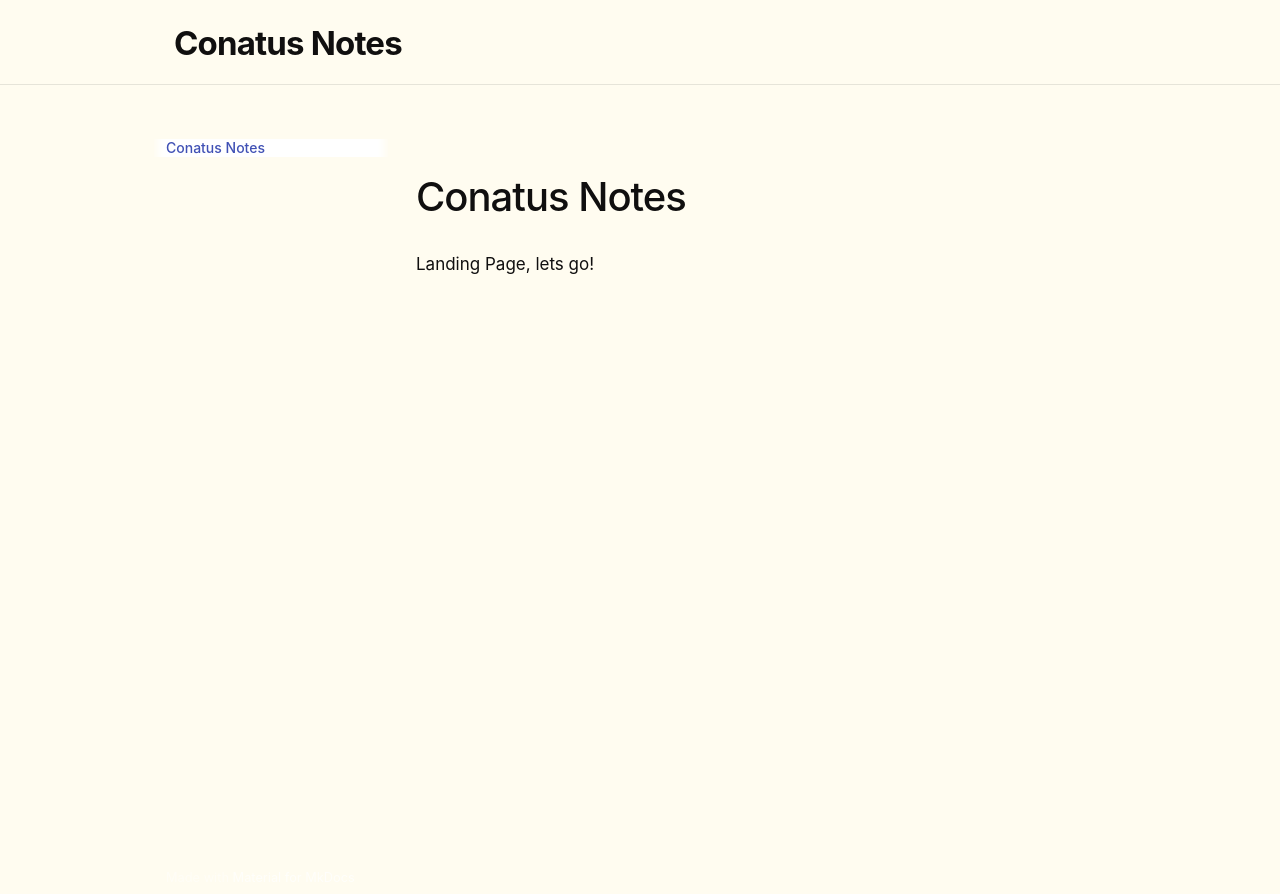
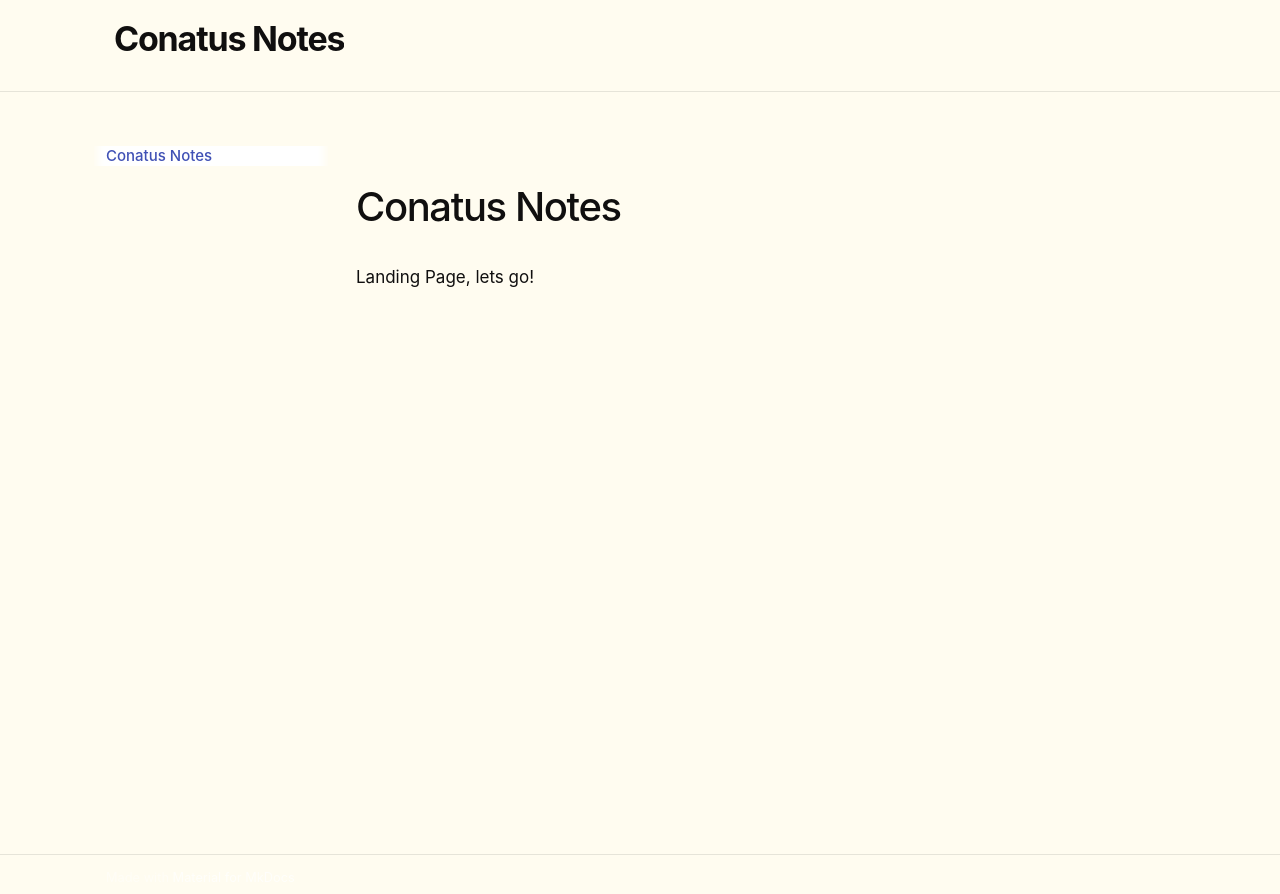
Before and after one commit to ConatusNotes/conatusnotes.github.io, an MkDocs documentation site: the page built from docs/index.md, in a window 1280 px wide. Shown: the top 894 px of the page. Built offline with MkDocs 1.6.1 and Material for MkDocs 9.7.7, drawn with Linux system fonts in a browser that asks for light colours.

Commit message:
Refactor CSS for layout and style improvements
Updated various CSS variables and styles for headers, tabs, and content layout. Adjusted font sizes and padding for improved design consistency.

```diff
--- a/docs/stylesheets/site.css
+++ b/docs/stylesheets/site.css
@@ -1,15 +1,17 @@
+
 :root {
   --paper: #fffcf0;
   --paper-2: #f2f0e5;
   --ink: #100f0f;
   --muted: #6f6e69;
+  --faint: #878580;
   --border: #e6e4d9;
 
   --purple: #5e409d;
-  --purple-hover: #8b7ec8;
+  --purple-hover: #735eb5;
 
   --orange: #bc5215;
-  --orange-hover: #da702c;
+  --orange-light: #da702c;
 
   --md-default-bg-color: var(--paper);
   --md-default-fg-color: var(--ink);
@@ -33,10 +35,17 @@ body {
   font-family:
     -apple-system,
     BlinkMacSystemFont,
-    "Segoe UI",
+    "Helvetica Neue",
     Helvetica,
     Arial,
     sans-serif;
+}
+
+
+/* overall width */
+
+.md-grid {
+  max-width: 1100px;
 }
 
 
@@ -45,40 +54,48 @@ body {
    ========================================================= */
 
 .md-header {
-  height: 4.25rem;
+  height: 4.6rem;
 
   background: var(--paper);
   color: var(--ink);
 
+  box-shadow: none;
   border-bottom: 1px solid var(--border);
-  box-shadow: none;
 }
 
 .md-header__inner {
-  max-width: 1050px;
-  height: 4.25rem;
+  max-width: 1100px;
+  height: 4.6rem;
 
+  display: flex;
   align-items: center;
 }
 
-/* Hide Material logo, but keep mobile menu */
+
+/* remove Material logo */
+
 .md-header__button.md-logo {
   display: none !important;
 }
 
-/* Personal-site title */
+
+/* title */
+
 .md-header__title {
   margin-left: 0;
 
   color: var(--ink);
 
-  font-size: 1.65rem;
+  font-size: 1.7rem;
   font-weight: 500;
-  letter-spacing: -0.025em;
+  letter-spacing: -0.035em;
+
+  line-height: 1;
 }
 
 
-/* Remove Material search/source clutter */
+/* hide search + github/source junk */
+
 .md-search,
 .md-header__source {
   display: none;
@@ -86,26 +103,33 @@ body {
 
 
 /* =========================================================
-   DESKTOP NAVIGATION / TABS
+   TOP TABS
    ========================================================= */
 
 /*
-   Pull the tabs into the header so the title sits on the
-   left and navigation sits on the right.
+   Material normally puts tabs below the header.
+   Pull them upward so they sit on the same row as the title.
 */
 
 .md-tabs {
-  height: 4.25rem;
-  margin-top: -4.25rem;
+  height: 4.6rem;
+
+  margin-top: -4.6rem;
 
   background: transparent;
+  color: var(--ink);
+
   border: 0;
+  box-shadow: none;
 
   pointer-events: none;
+
+  position: relative;
+  z-index: 4;
 }
 
 .md-tabs__inner {
-  max-width: 1050px;
+  max-width: 1100px;
   height: 100%;
 
   display: flex;
@@ -115,15 +139,18 @@ body {
   pointer-events: auto;
 }
 
+
+/* right-aligned tabs */
+
 .md-tabs__list {
-  margin: 0;
-  padding: 0;
-
   display: flex;
   align-items: center;
   justify-content: flex-end;
 
   gap: 2rem;
+
+  margin: 0;
+  padding: 0;
 }
 
 .md-tabs__item {
@@ -131,38 +158,53 @@ body {
   padding: 0;
 }
 
+
+/* normal tab */
+
 .md-tabs__link {
   position: relative;
 
   margin: 0;
-  padding: 0.35rem 0;
+  padding: 0.4rem 0;
 
   color: var(--ink);
-  opacity: 1;
 
   font-size: 1rem;
   font-weight: 450;
+
+  opacity: 1;
+
+  transition:
+    color 120ms ease,
+    opacity 120ms ease;
 }
 
-/* Hover */
+
+/* hover */
+
 .md-tabs__link:hover {
   color: var(--purple);
 }
 
-/* Active section */
+
+/* active */
+
 .md-tabs__item--active .md-tabs__link {
   color: var(--ink);
-  font-weight: 500;
+  font-weight: 520;
 }
 
-/* Small orange active indicator */
+
+/* orange active indicator */
+
 .md-tabs__item--active .md-tabs__link::after {
   content: "";
 
   position: absolute;
+
   left: 0;
   right: 0;
-  bottom: -0.45rem;
+  bottom: -0.55rem;
 
   height: 2px;
 
@@ -171,20 +213,25 @@ body {
 
 
 /* =========================================================
-   CONTENT / ARTICLE
+   MAIN ARTICLE
    ========================================================= */
 
-.md-grid {
-  max-width: 980px;
+.md-content {
+  background: transparent;
 }
 
 .md-content__inner {
   max-width: 760px;
 
-  margin: 0 auto;
-  padding-top: 2.5rem;
-  padding-bottom: 6rem;
+  margin-left: auto;
+  margin-right: auto;
+
+  padding-top: 2.7rem;
+  padding-bottom: 7rem;
 }
+
+
+/* normal prose */
 
 .md-typeset {
   color: var(--ink);
@@ -199,30 +246,37 @@ body {
    ========================================================= */
 
 .md-typeset h1 {
-  margin: 0 0 1.5rem;
+  margin-top: 0;
+  margin-bottom: 1.6rem;
 
   color: var(--ink);
 
   font-size: 2rem;
-  font-weight: 550;
-  letter-spacing: -0.025em;
-  line-height: 1.18;
+  font-weight: 520;
+
+  letter-spacing: -0.035em;
+  line-height: 1.17;
 }
 
 .md-typeset h2 {
-  margin-top: 2.5rem;
+  margin-top: 2.8rem;
+  margin-bottom: 1rem;
 
   color: var(--ink);
 
-  font-size: 1.45rem;
-  font-weight: 550;
-  letter-spacing: -0.015em;
+  font-size: 1.48rem;
+  font-weight: 520;
+
+  letter-spacing: -0.02em;
+  line-height: 1.25;
 }
 
 .md-typeset h3 {
+  margin-top: 2.1rem;
+
   color: var(--ink);
 
-  font-size: 1.12rem;
+  font-size: 1.15rem;
   font-weight: 600;
 }
 
@@ -231,46 +285,86 @@ body {
    LINKS
    ========================================================= */
 
-.md-typeset a {
+.md-typeset a,
+.md-typeset a:visited {
   color: var(--purple);
 
+  background: transparent !important;
+
+  border: 0 !important;
+  border-radius: 0 !important;
+
+  box-shadow: none !important;
+
+  padding: 0;
+
   text-decoration: none;
+
+  transition: color 100ms ease;
+}
+
+.md-typeset a:hover {
+  color: var(--purple-hover);
+
+  background: transparent !important;
+
+  text-decoration: underline;
   text-decoration-thickness: 1px;
   text-underline-offset: 3px;
 }
 
-.md-typeset a:hover {
-  color: var(--purple-hover);
-  text-decoration: underline;
+
+/* specifically kill ugly backgrounds on index/list links */
+
+.md-typeset li > a,
+.md-typeset p > a {
+  background: transparent !important;
+
+  border: none !important;
+  box-shadow: none !important;
+
+  padding: 0 !important;
 }
 
 
 /* =========================================================
-   SUBTLE ACCENTS
+   SECONDARY TEXT / DATES
    ========================================================= */
 
-.md-typeset blockquote {
-  border-left: 2px solid var(--orange);
+.md-typeset small,
+.md-typeset .date,
+.md-typeset .meta,
+.md-typeset time {
   color: var(--muted);
-}
-
-.md-typeset hr {
-  border-color: var(--border);
-}
-
-.md-typeset ::selection {
-  background: rgba(218, 112, 44, 0.22);
 }
 
 
 /* =========================================================
-   SECONDARY / META TEXT
+   LISTS
    ========================================================= */
 
-.md-typeset small,
-.md-typeset .date,
-.md-typeset .meta {
+.md-typeset ul,
+.md-typeset ol {
+  padding-left: 1.25rem;
+}
+
+.md-typeset li {
+  margin-bottom: 0.3rem;
+}
+
+
+/* =========================================================
+   BLOCKQUOTES
+   ========================================================= */
+
+.md-typeset blockquote {
+  margin-left: 0;
+
+  padding-left: 1rem;
+
   color: var(--muted);
+
+  border-left: 2px solid var(--orange);
 }
 
 
@@ -279,14 +373,44 @@ body {
    ========================================================= */
 
 .md-typeset code {
+  color: var(--ink);
   background: var(--paper-2);
-  color: var(--ink);
 
   border-radius: 2px;
+
+  padding: 0.08em 0.3em;
+}
+
+.md-typeset pre {
+  background: var(--paper-2);
+
+  border: 1px solid var(--border);
+
+  border-radius: 3px;
+
+  box-shadow: none;
 }
 
 .md-typeset pre > code {
+  background: transparent;
+}
+
+
+/* =========================================================
+   TABLES
+   ========================================================= */
+
+.md-typeset table:not([class]) {
+  background: transparent;
+
+  border: 1px solid var(--border);
+
+  box-shadow: none;
+}
+
+.md-typeset table:not([class]) th {
   background: var(--paper-2);
+  color: var(--ink);
 }
 
 
@@ -296,13 +420,36 @@ body {
 
 .md-typeset img {
   border-radius: 0;
+
   box-shadow: none;
 }
 
 
 /* =========================================================
-   SIDEBAR / NAVIGATION
+   HORIZONTAL RULE
    ========================================================= */
+
+.md-typeset hr {
+  border-bottom: 1px solid var(--border);
+}
+
+
+/* =========================================================
+   TEXT SELECTION
+   ========================================================= */
+
+::selection {
+  background: rgba(218, 112, 44, 0.22);
+}
+
+
+/* =========================================================
+   LEFT / RIGHT NAVIGATION
+   ========================================================= */
+
+.md-nav {
+  font-size: 0.75rem;
+}
 
 .md-nav__link {
   color: var(--muted);
@@ -314,7 +461,54 @@ body {
 
 .md-nav__link--active {
   color: var(--purple);
+
   font-weight: 550;
+}
+
+
+/* subtle sidebar titles */
+
+.md-nav__title {
+  color: var(--ink);
+
+  background: var(--paper) !important;
+
+  box-shadow: none !important;
+}
+
+
+/* =========================================================
+   MATERIAL UI CLEANUP
+   ========================================================= */
+
+.md-button {
+  color: var(--purple);
+
+  background: transparent;
+
+  border: 1px solid var(--border);
+
+  border-radius: 2px;
+
+  box-shadow: none;
+}
+
+.md-button:hover {
+  color: var(--orange);
+
+  background: transparent;
+
+  border-color: var(--orange);
+}
+
+
+/* remove unnecessary shadows */
+
+.md-sidebar,
+.md-content,
+.md-main,
+.md-container {
+  box-shadow: none !important;
 }
 
 
@@ -326,6 +520,12 @@ body {
 .md-footer-meta {
   background: var(--paper);
   color: var(--muted);
+
+  box-shadow: none;
+}
+
+.md-footer {
+  border-top: 1px solid var(--border);
 }
 
 
@@ -334,12 +534,22 @@ body {
    ========================================================= */
 
 @media screen and (max-width: 76.234375em) {
+
   /*
-     Let Material for MkDocs handle mobile navigation normally.
+     Material collapses into its normal mobile menu here.
+     Don't try to squeeze desktop tabs onto a phone.
   */
 
   .md-tabs {
     display: none;
+  }
+
+  .md-header {
+    height: 3.7rem;
+  }
+
+  .md-header__inner {
+    height: 3.7rem;
   }
 
   .md-header__title {
@@ -347,14 +557,37 @@ body {
   }
 
   .md-content__inner {
-    padding-top: 1.5rem;
+    padding-top: 1.6rem;
+    padding-bottom: 4rem;
   }
 
   .md-typeset {
     font-size: 16px;
+    line-height: 1.65;
   }
 
   .md-typeset h1 {
-    font-size: 1.75rem;
+    font-size: 1.72rem;
+  }
+
+  .md-typeset h2 {
+    font-size: 1.35rem;
   }
 }
+
+
+/* =========================================================
+   SMALL PHONE
+   ========================================================= */
+
+@media screen and (max-width: 600px) {
+
+  .md-content__inner {
+    padding-left: 0.15rem;
+    padding-right: 0.15rem;
+  }
+
+  .md-typeset h1 {
+    letter-spacing: -0.025em;
+  }
+}
```
